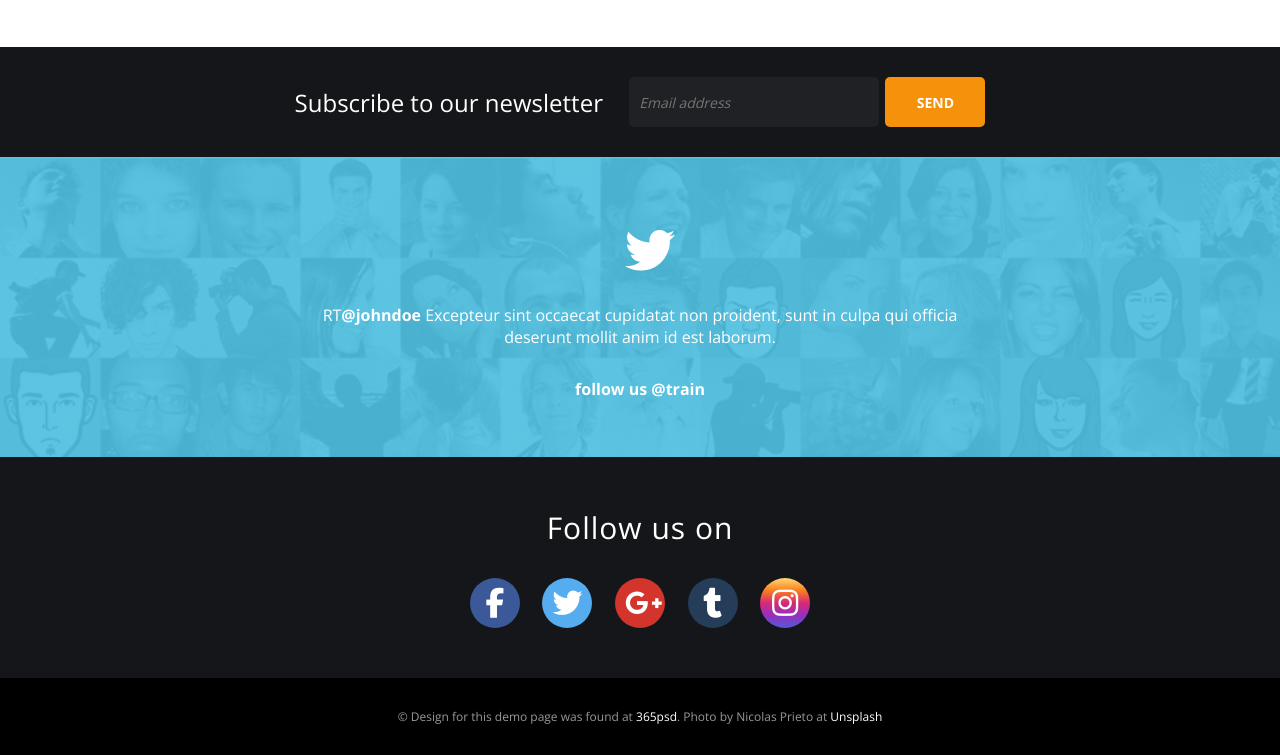
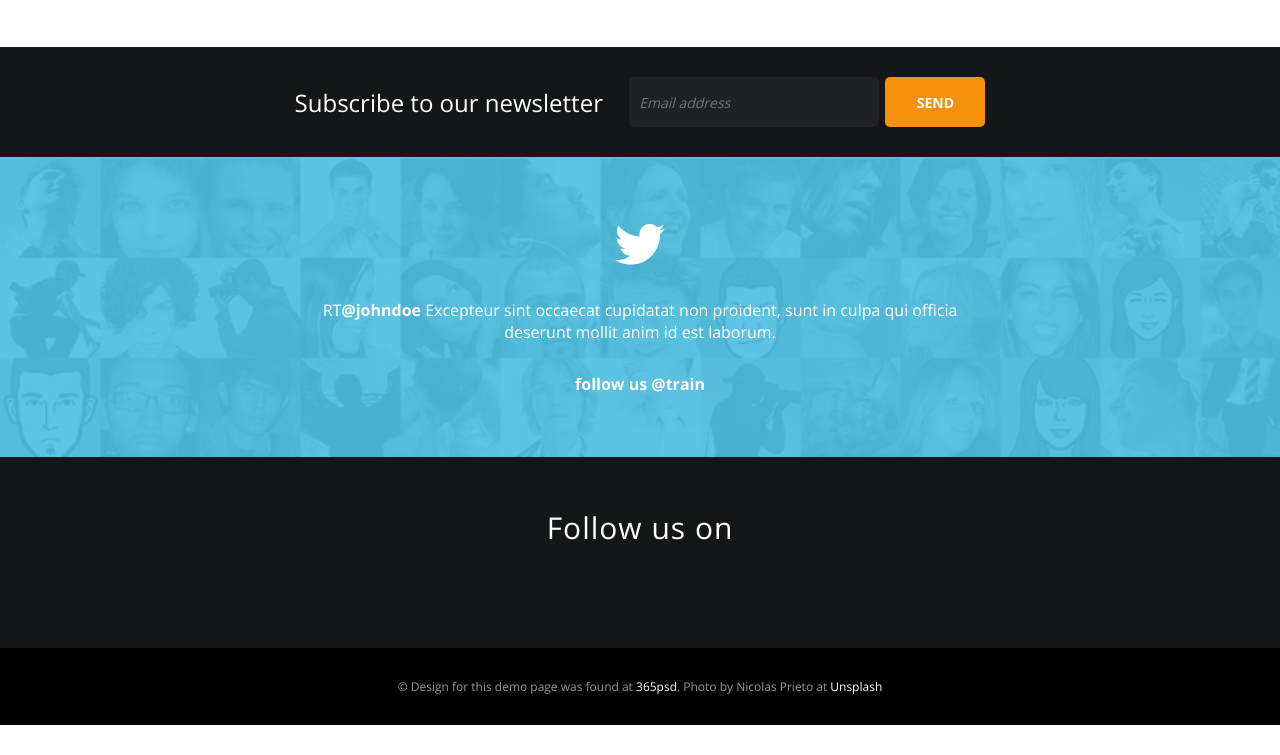
Before and after one commit to arixtty/Train, a plain HTML site: page index.html in a window 1280 px wide. Shown: the part 2345-3100 px from the top of the page. After the commit the page ends 3070 px from the top, so only its background shows below. Drawn offline with nearby package versions, Linux system fonts and the light colour scheme.

Commit message:
Removed broken icons

```diff
--- a/index.html
+++ b/index.html
@@ -88,20 +88,22 @@ Photo by Nicolas Prieto on Unsplash
 			</div>
 			<div class="contact__twitter-feed">
 				<div class="contact__twitter-feed--tweet">
-				<p><i class="fa fa-twitter"></i></p>
+				<p><i class="fab fa-twitter"></i></p>
 				<p>RT<span>@johndoe</span> Excepteur sint occaecat cupidatat non proident, sunt in culpa qui officia deserunt mollit anim id est laborum.</p>
 				<p><span>follow us @train</span></p>
 				</div>
 			</div>
 			<div class="contact__social-media">
 				<h2 class="heading-secondary heading-secondary--main">Follow us on</h2>
+				<!--
 			<div class="contact__social-media-buttons">
-				<a href="#" class="fa fa-facebook"></a>
-				<a href="#" class="fa fa-twitter"></a>
-				<a href="#" class="fa fa-google-plus"></a>
-				<a href="#" class="fa fa-tumblr"></a>
-				<a href="#" class="fa fa-instagram"></a>
+				<a href="#" class="fab fa-facebook"></a>
+				<a href="#" class="solial-media__link"><i class="fab fa-twitter"></i></a>
+				<a href="#" class="solial-media__link"><i class="fab fa-google-plus"></i></a>
+								<a href="#" class="solial-media__link"><i class="fab fa-tumblr"></i></a>
+								<a href="#" class="solial-media__link"><i class="fab fa-instagram"></i></a>
 			</div>
+		-->
 			</div>
 		</section>
 	</main>
--- a/main.css
+++ b/main.css
@@ -386,29 +386,23 @@ body {
 .contact__social-media h2 {
 	color: white;
 	font-weight: 300;
-	padding-bottom: 3rem;
+	padding-bottom: 5rem;
+}
+/*
+.contact__social-media-buttons {
+	text-align: center;
+	font-size: 4rem;
 }
 
-.contact__social-media-buttons {
-	text-align: center;
+.solial-media__link {
+    text-decoration: none;
 }
 
-.fa {
-	padding: 1rem;
-    font-size: 3rem;
-    width: 5rem;
-	height: 5rem;
-	border-radius: 50%;
-    text-align: center;
-    text-decoration: none;
-	display: inline-block;
-}
-
-.fa:not(:last-child) {
+.fab:not(:last-child) {
 	margin-right: 2rem;
 }
 
-.fa:hover {
+.fab:hover {
     opacity: 0.7;
 }
 
@@ -436,8 +430,9 @@ body {
     background: linear-gradient(to bottom, #feda75,#fa7e1e,#d62976,#962fbf,#4f5bd5);
     color: white;
 }
+*/
 
-.contact__twitter-feed--tweet .fa, .contact__twitter-feed--tweet .fa-twitter {
+.contact__twitter-feed--tweet .fab, .contact__twitter-feed--tweet .fa-twitter {
 	    font-size: 5rem;
 	    text-align: center;
 	    text-decoration: none;
```
